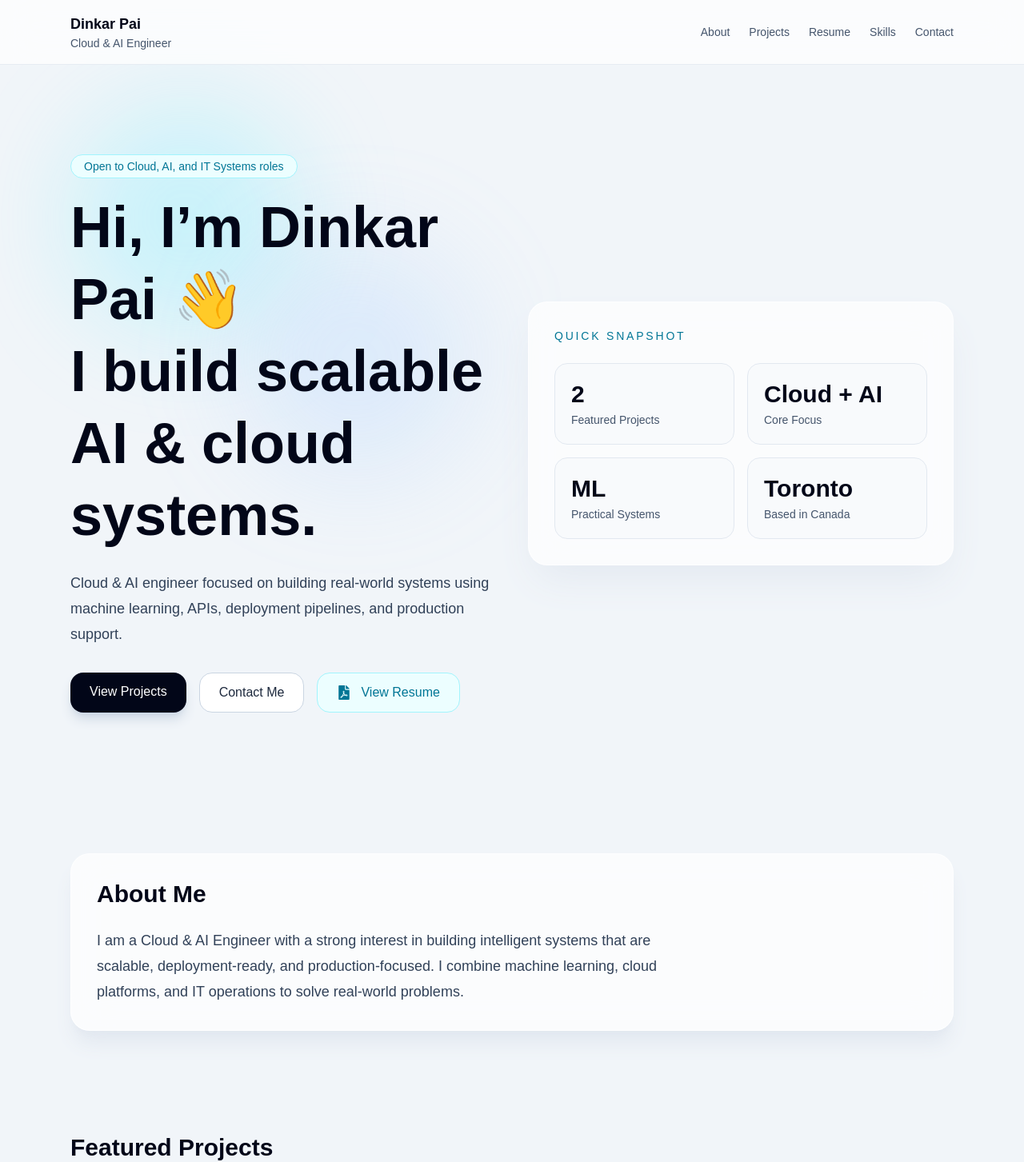
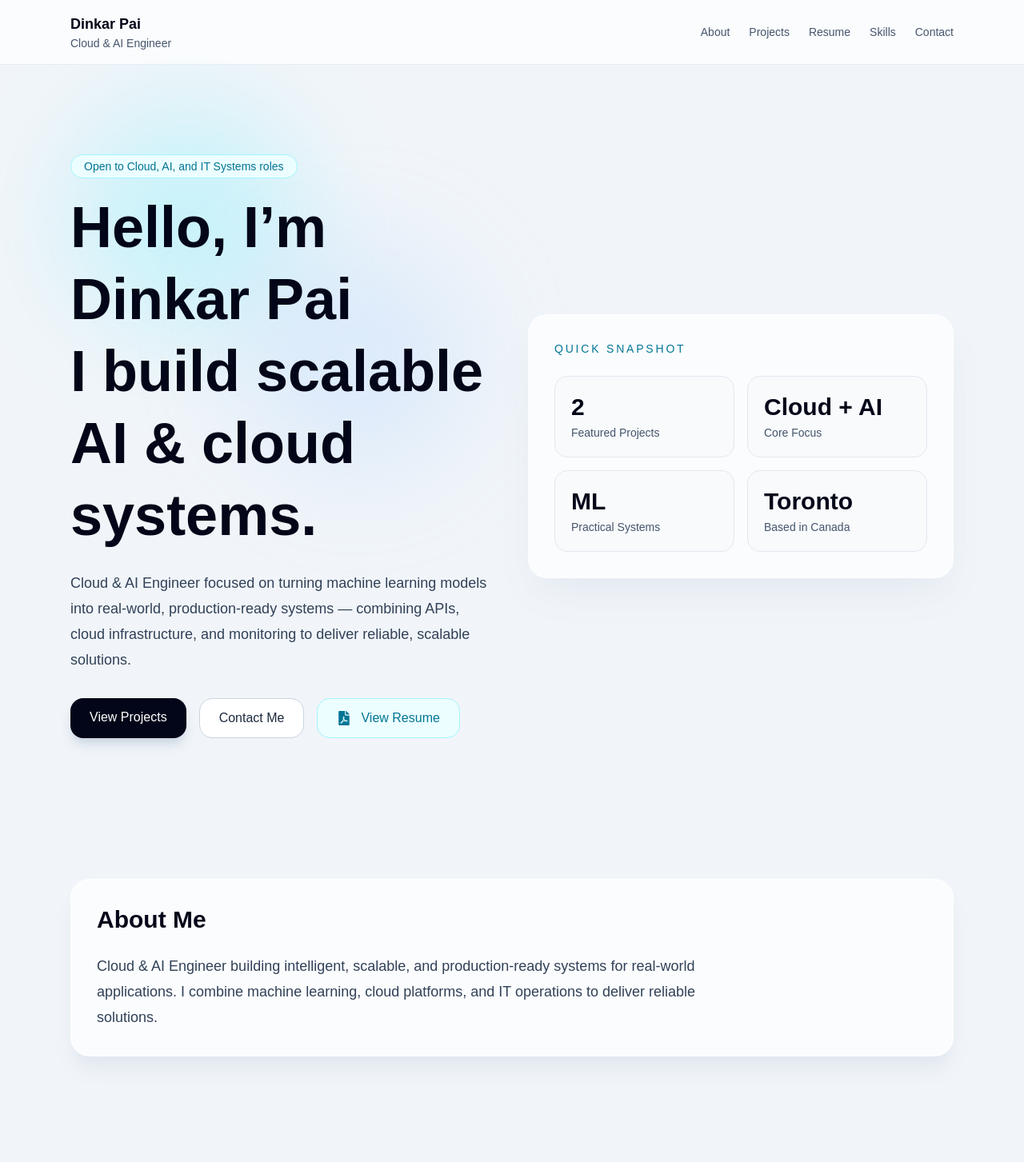
Before and after one commit to Dinkarpai/portfolio-site, a Next.js app: page / in a window 1280 px wide. Shown: the top 1453 px of the page at 80% size. Built offline with nearby package versions, Linux system fonts and the light colour scheme.

Commit message:
Update2 light premium tech theme

```diff
--- a/app/page.tsx
+++ b/app/page.tsx
@@ -77,14 +77,13 @@ export default function Home() {
             </p>
 
             <h1 className="relative max-w-4xl text-4xl font-bold leading-tight text-slate-950 md:text-7xl">
-              Hi, I’m Dinkar Pai 👋
+              Hello, I’m Dinkar Pai
               <br />
               I build scalable AI & cloud systems.
             </h1>
 
             <p className="relative mt-6 max-w-3xl text-lg leading-8 text-slate-700">
-              Cloud & AI engineer focused on building real-world systems using
-              machine learning, APIs, deployment pipelines, and production support.
+              Cloud & AI Engineer focused on turning machine learning models into real-world, production-ready systems — combining APIs, cloud infrastructure, and monitoring to deliver reliable, scalable solutions.
             </p>
 
             <div className="relative mt-8 flex flex-wrap gap-4">
@@ -149,10 +148,7 @@ export default function Home() {
           <h2 className="text-3xl font-semibold text-slate-950">About Me</h2>
 
           <p className="mt-6 max-w-3xl text-lg leading-8 text-slate-700">
-            I am a Cloud & AI Engineer with a strong interest in building
-            intelligent systems that are scalable, deployment-ready, and
-            production-focused. I combine machine learning, cloud platforms, and
-            IT operations to solve real-world problems.
+            Cloud & AI Engineer building intelligent, scalable, and production-ready systems for real-world applications. I combine machine learning, cloud platforms, and IT operations to deliver reliable solutions.
           </p>
         </div>
       </section>
```
